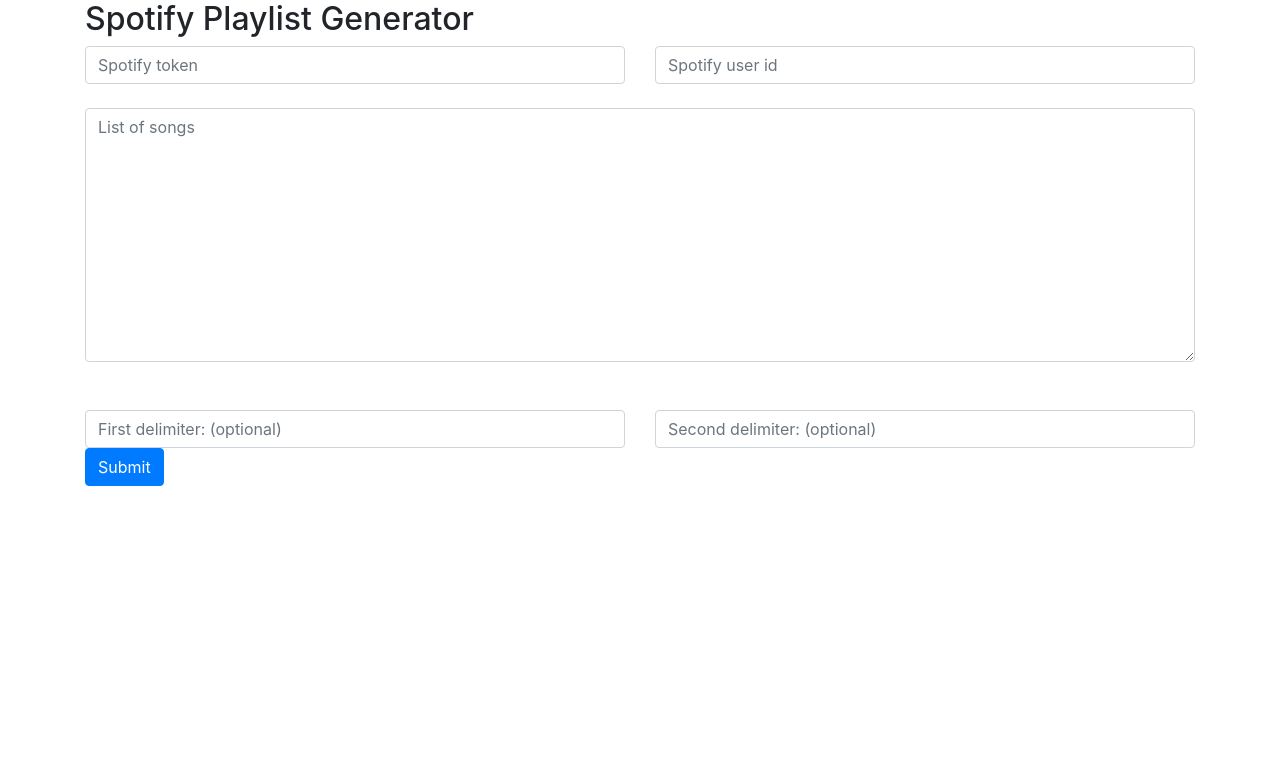
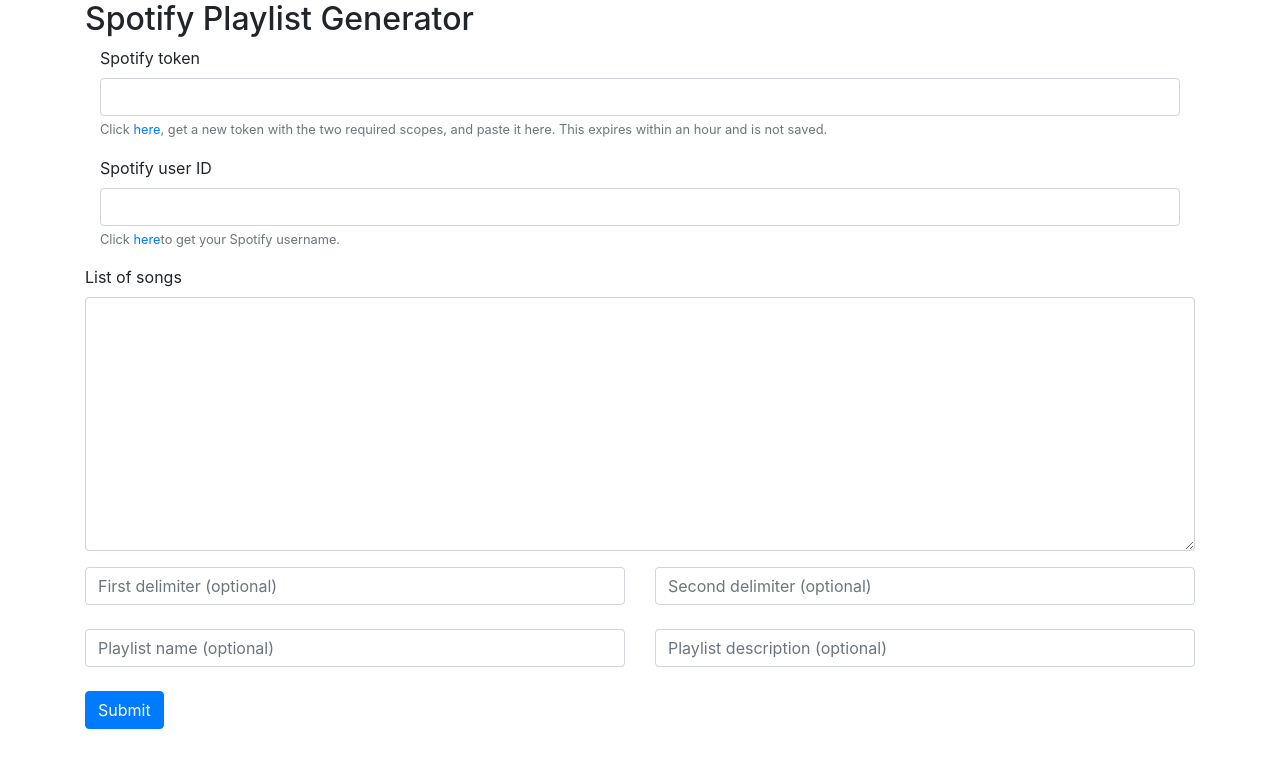
Before and after one commit to Paulinakhew/playlist_generator, a Flask app: page / in a window 1280 px wide. Shown: the top 768 px of the page. Run offline with Flask 2, Linux system fonts and the light colour scheme; some libraries are stand-ins or nearby versions.

Commit message:
:recycle: Clean up HTML code and update UI

```diff
--- a/templates/get_info.html
+++ b/templates/get_info.html
@@ -8,7 +8,6 @@
         <div class="container">
             <h2>Spotify Playlist Generator</h2>
             <form action="/" method="post">
-                <div class="form-group">
                 {% if success %}
                     <div class="alert alert-success" role="alert">
                         The playlist has been successfully created.
@@ -19,33 +18,46 @@
                         The playlist has not been created.
                     </div>
                 {% endif %}
+                <div class="form-group">
+                    <div class="col">
+                        <label for="token">Spotify token</label>
+                        <input type="text" class="form-control" name="token" required>
+                        <small class="form-text text-muted">Click <a href="https://developer.spotify.com/console/get-current-user/">here</a>, get a new token with the two required scopes, and paste it here. This expires within an hour and is not saved. </small>
+                    </div>
+                </div>
+                <div class="form-group">
+                    <div class="col">
+                        <label for="userid">Spotify user ID</label>
+                        <input type="text" class="form-control" name="userid" required>
+                        <small class="form-text text-muted">Click <a href="https://www.spotify.com/ca-en/account/overview/">here</a>to get your Spotify username. </small>
+                    </div>
+                </div>
+
+                <div class="form-group">
+                    <label for="songs">List of songs</label>
+                    <textarea class="form-control" id="songs" rows="10"></textarea>
+                </div>
+
                 <div class="row">
                     <div class="col">
-                            <input type="text" class="form-control" name="token" placeholder="Spotify token" required>
+                        <input type="text" class="form-control" name="del1" placeholder="First delimiter (optional)">
                     </div>
                     <div class="col">
-                            <input type="text" class="form-control" name="userid" placeholder="Spotify user id" required>
+                        <input type="text" class="form-control" name="del2" placeholder="Second delimiter (optional)">
                     </div>
                 </div>
                 <br>
-                    <textarea name="songs" rows="10" cols="50" class="form-control" placeholder="List of songs" required></textarea><br><br>
-
                 <div class="row">
                     <div class="col">
-                            <input type="text" class="form-control" name="del1" placeholder="First delimiter: (optional)">
+                        <input type="text" class="form-control" name="playlist_name" placeholder="Playlist name (optional)">
                     </div>
                     <div class="col">
-                            <input type="text" class="form-control" name="del2" placeholder="Second delimiter: (optional)">
+                        <input type="text" class="form-control" name="playlist_description" placeholder="Playlist description (optional)">
                     </div>
                 </div>
-                    <!-- <div class="form-check">
-                    <input class="form-check-input" type="checkbox" value="" id="defaultCheck1">
-                    <label class="form-check-label" for="defaultCheck1">
-                        Default checkbox
-                    </label>
-                    </div> -->
+                <br>
+
                 <button type="submit" class="btn btn-primary">Submit</button>
-                </div>
             </form>
         </div>
     </body>
```
Lines whose indentation alone changed are shown as unchanged.
